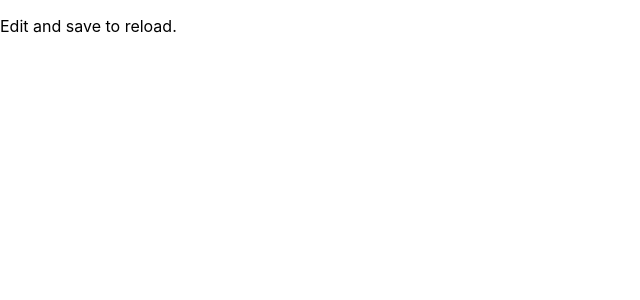
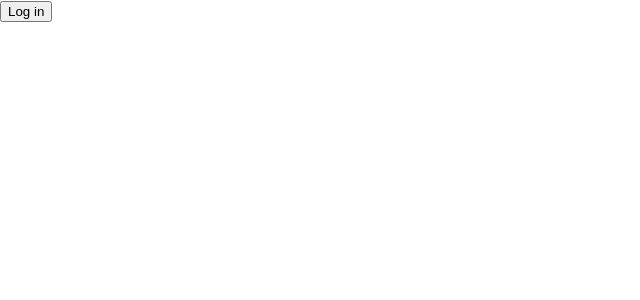
Before and after one commit to yevhen-tsapko/react-learning, a React (Create React App) app: page / in a window 1280 px wide. Shown: the top 300 px of the page, without its empty margins (0-640 px from the left). Built offline with nearby package versions, Linux system fonts and the light colour scheme.

Commit message:
component-privider

```diff
--- a/src/App.js
+++ b/src/App.js
@@ -1,9 +1,13 @@
 import "./App.css";
-
+import { useUserContext } from "./UserProvider";
 function App() {
   return (
     <div>
-      <p>Edit and save to reload.</p>
+      <p>
+        {useUserContext().userName}{" "}
+        {useUserContext().isLogIn ? "true" : "false"}
+      </p>
+      {console.log(useUserContext().userName)}
     </div>
   );
 }
--- /dev/null
+++ b/src/UserMenu.js
@@ -0,0 +1,16 @@
+import { useUserContext } from "./UserProvider";
+
+export const UserMenu = () => {
+  const { isLogIn, userName, logIn, logOut } = useUserContext();
+
+  return (
+    <div>
+      {isLogIn && <p>{userName}</p>}
+      {isLogIn ? (
+        <button onClick={logOut}>Log out</button>
+      ) : (
+        <button onClick={logIn}>Log in</button>
+      )}
+    </div>
+  );
+};
--- /dev/null
+++ b/src/UserProvider.js
@@ -0,0 +1,23 @@
+import { createContext, useContext, useState } from "react";
+const UserContext = createContext();
+export const useUserContext = () => useContext(UserContext);
+
+export const UserProvider = ({ children }) => {
+  const [userName, setUserName] = useState(null);
+  const [isLogIn, setIsLogIn] = useState(false);
+
+  const logIn = () => {
+    setIsLogIn(true);
+    setUserName("Mango");
+  };
+  const logOut = () => {
+    setIsLogIn(false);
+    setUserName(null);
+  };
+
+  return (
+    <UserContext.Provider value={{ logIn, logOut, isLogIn, userName }}>
+      {children}
+    </UserContext.Provider>
+  );
+};
--- a/src/index.js
+++ b/src/index.js
@@ -1,11 +1,14 @@
 import React from "react";
 import ReactDOM from "react-dom/client";
 import "./index.css";
-import App from "./App";
-
+// import App from "./App";
+import { UserProvider } from "./UserProvider";
+import { UserMenu } from "./UserMenu";
 const root = ReactDOM.createRoot(document.getElementById("root"));
 root.render(
   <React.StrictMode>
-    <App />
+    <UserProvider>
+      <UserMenu />
+    </UserProvider>
   </React.StrictMode>
 );
```
